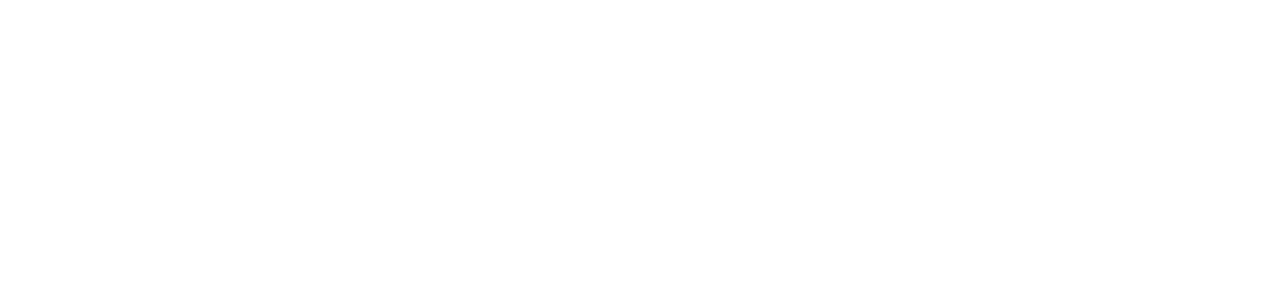
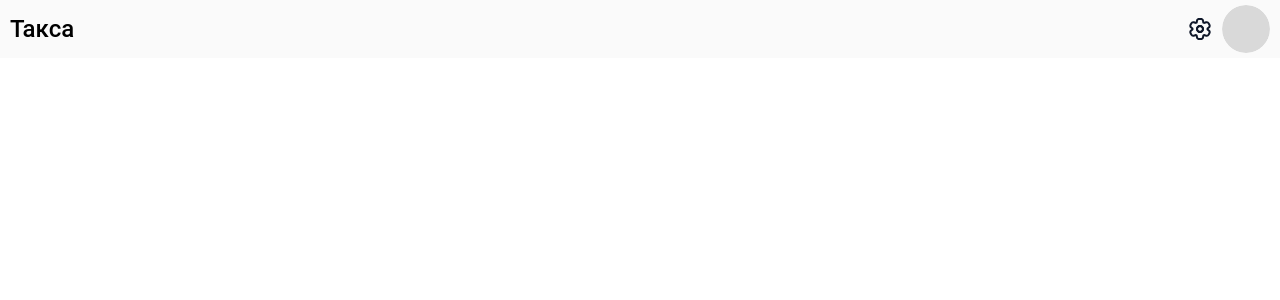
Before and after one commit to tasktrackerpracticum/frontend, a React (Create React App) app: page / in a window 1280 px wide. Shown: the top 300 px of the page. Built offline with nearby package versions, Linux system fonts and the light colour scheme.

Commit message:
repair header

```diff
--- a/src/components/Header/Header.jsx
+++ b/src/components/Header/Header.jsx
@@ -1,17 +1,15 @@
 import React from "react";
 import "../../scss/header.scss";
 import { Route, Link } from "react-router-dom";
-import options from "../../images/icon.svg";
-import defaultIcon from "../../images/options.svg";
+import defaultIcon from "../../images/icon.svg";
+import options from "../../images/options.svg";
 
 export default function Header() {
 	return (
-		<Route path={["/profile", "/organization", "/project"]}>
+		<Route path={["/profile", "/organization", "/project", "/"]}>
 			<header className="header">
 				<div className="header__container">
-					<Link to="/">
-						<h2 className="header__title">Такса</h2>
-					</Link>
+					<h2 className="header__title">Такса</h2>
 				</div>
 
 				<div className="header__link-container">
--- a/src/scss/header.scss
+++ b/src/scss/header.scss
@@ -4,7 +4,7 @@
 	margin: 0;
 	background-color: #fafafa;
 	min-width: 100%;
-	padding: 10px 20px;
+	padding: 5px 10px;
 	box-sizing: border-box;
 	display: flex;
 	justify-content: space-between;
@@ -15,13 +15,13 @@
 	}
 
 	&__container {
-		margin: 0 auto;
 	}
 
 	&__title {
 		@include text-format(500, 24px, 29px);
+		@include text;
 		margin: 0;
-		opacity: 0.6;
+		color: black;
 	}
 
 	&__link-container {
@@ -33,8 +33,7 @@
 		width: 24px;
 		height: 24px;
 		background: transparent;
-		background-color: rgb(0, 0, 0);
-		opacity: 0;
+		margin: auto;
 
 		&:hover {
 			opacity: 0.8;
@@ -52,8 +51,6 @@
 		height: 48px;
 		border-radius: 50%;
 		background: transparent;
-		background-color: rgb(0, 0, 0);
-		opacity: 0;
 
 		&:hover {
 			opacity: 0.8;
```
